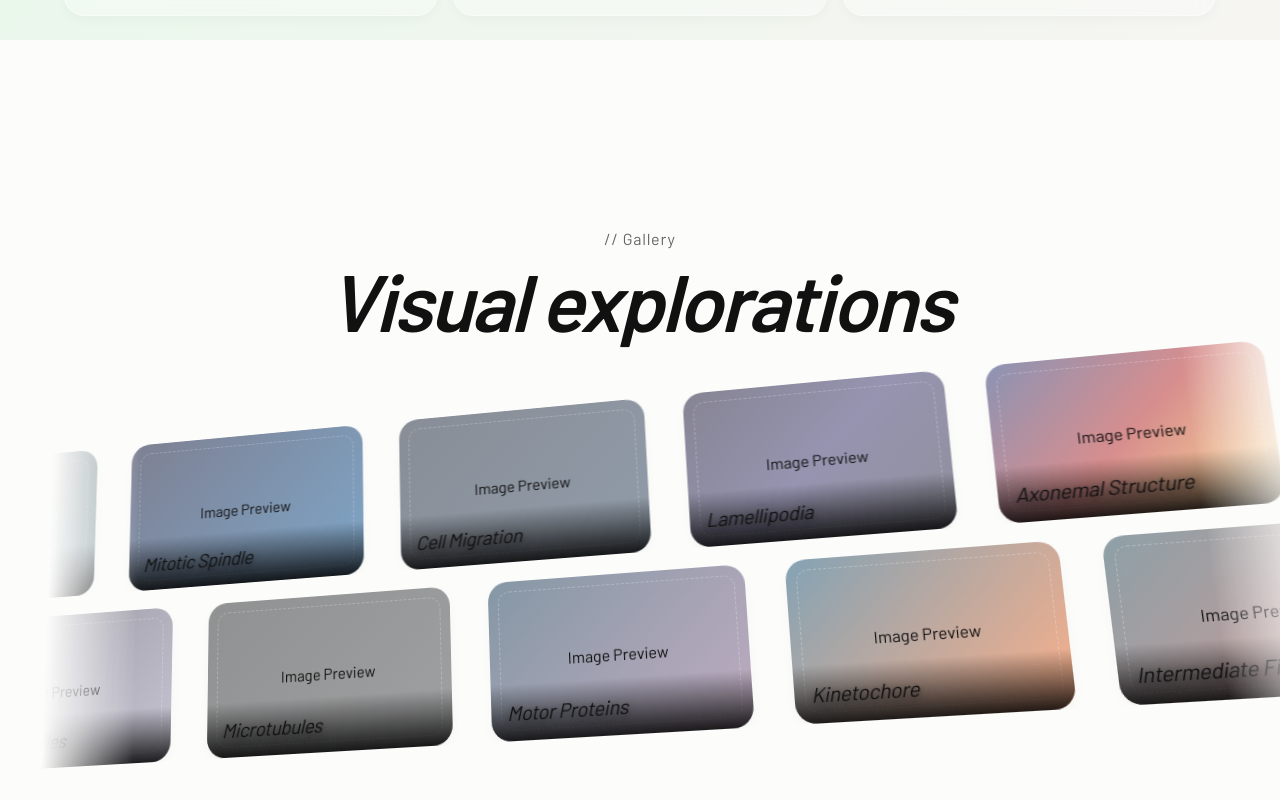
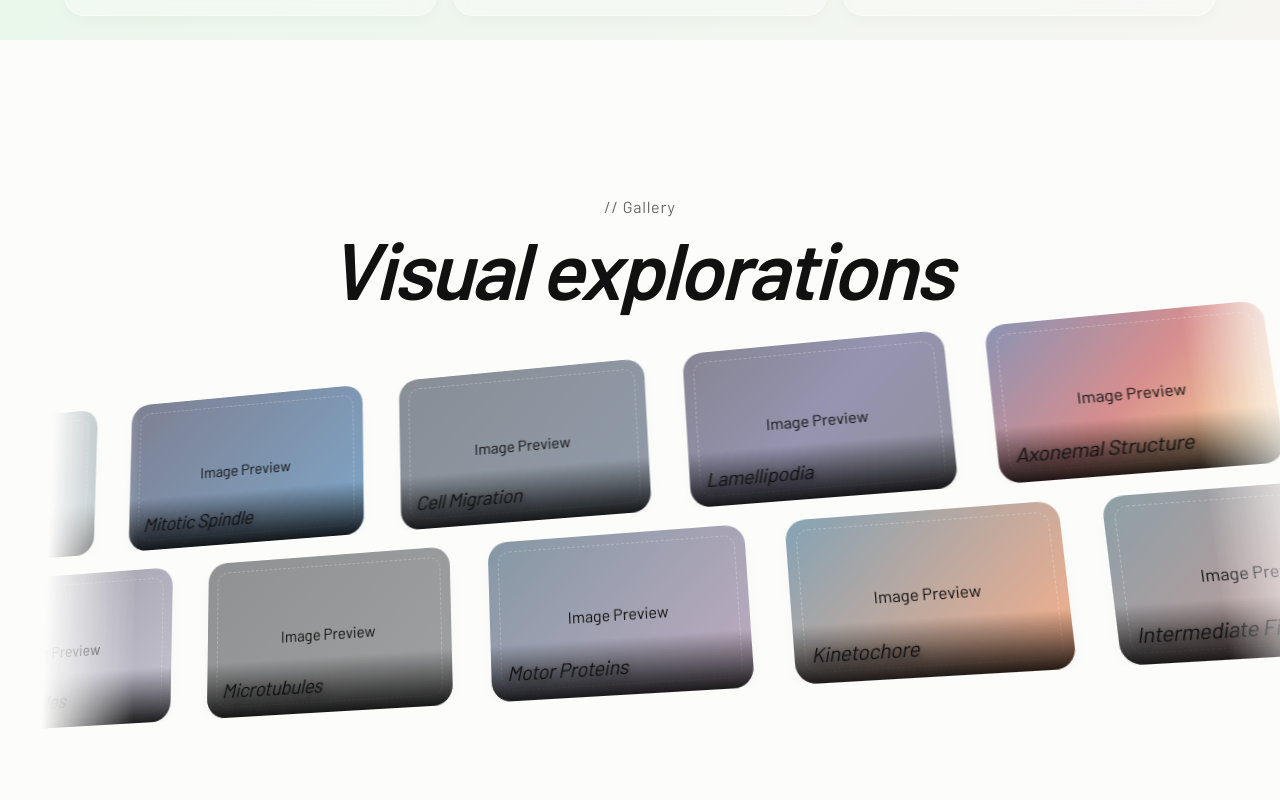
Before and after one commit to plum45/ruji, a React (Vite) app: page / in a window 1280 px wide. Shown: the part 7160-7960 px from the top of the page. Built offline with nearby package versions, Linux system fonts and the light colour scheme; a web font is replaced by a local one.

Commit message:
Center entire GallerySection content using layout wrapper with no hardcoded paddingTop

```diff
--- a/src/components/GallerySection.tsx
+++ b/src/components/GallerySection.tsx
@@ -107,15 +107,24 @@ export default function GallerySection() {
         }}
       />
 
+      {/* Centered Content Wrapper */}
+      <div
+        style={{
+          position: 'relative',
+          zIndex: 10,
+          display: 'flex',
+          flexDirection: 'column',
+          alignItems: 'center',
+          justifyContent: 'center',
+          width: '100%'
+        }}
+      >
         {/* Header */}
         <motion.div
           {...FADE_UP(0)}
           style={{
-          position: 'relative',
-          zIndex: 10,
             textAlign: 'center',
             marginBottom: '2.5rem',
-          paddingTop: '5rem', // Clear navbar
             paddingLeft: '1rem',
             paddingRight: '1rem'
           }}
@@ -149,14 +158,14 @@ export default function GallerySection() {
         <div
           style={{
             position: 'relative',
-          zIndex: 10,
             transform: 'perspective(1200px) rotateX(10deg) rotateY(-8deg) rotateZ(-3deg) scale(1.0)',
             transformOrigin: 'center center',
             display: 'flex',
             flexDirection: 'column',
             gap: '1.25rem',
-          paddingTop: '1rem',
-          paddingBottom: '1rem'
+            width: '100%',
+            paddingTop: '0.5rem',
+            paddingBottom: '0.5rem'
           }}
         >
           {/* Row 1 — scrolls left */}
@@ -177,6 +186,7 @@ export default function GallerySection() {
             </Marquee>
           </motion.div>
         </div>
+      </div>
     </section>
   );
 }
```
Lines whose indentation alone changed are shown as unchanged.
